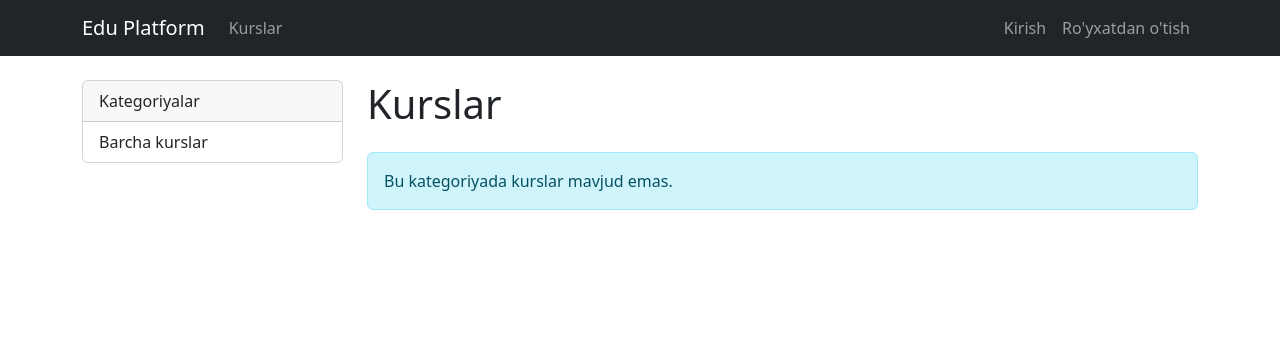
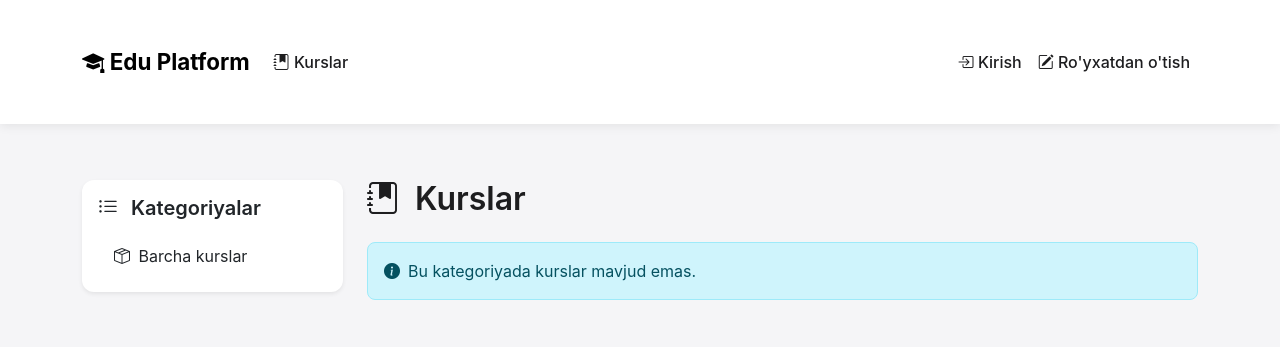
Before and after one commit to tokh1rovn1/eduplatform, a Django app: page / in a window 1280 px wide. Shown: the top 347 px of the page. Run offline with Django 5.2, Linux system fonts and the light colour scheme; data that the repository does not hold is empty.

Commit message:
Dizayin Yanada yaxshilandi

```diff
--- a/templates/base.html
+++ b/templates/base.html
@@ -4,52 +4,137 @@
     <meta charset="UTF-8">
     <meta name="viewport" content="width=device-width, initial-scale=1.0">
     <title>{% block title %}Edu Platform{% endblock %}</title>
+
+    <!-- Bootstrap CSS -->
     <link href="https://cdn.jsdelivr.net/npm/bootstrap@5.3.3/dist/css/bootstrap.min.css" rel="stylesheet">
+    <!-- Bootstrap Icons -->
+    <link href="https://cdn.jsdelivr.net/npm/bootstrap-icons@1.11.1/font/bootstrap-icons.css" rel="stylesheet">
+
     <style>
-        /* Qo'shimcha responsiv dizayn uchun CSS */
-        .navbar-nav .nav-link {
-            padding-left: 10px;
-            padding-right: 10px;
+        body {
+            font-family: -apple-system, BlinkMacSystemFont, "Segoe UI", Roboto, sans-serif;
+            background-color: #f5f5f7;
+            color: #1d1d1f;
+        }
+
+        .navbar {
+            background-color: #fff;
+            box-shadow: 0 2px 10px rgba(0,0,0,0.08);
+        }
+
+        .navbar-brand {
+            font-weight: 700;
+            font-size: 1.4rem;
+        }
+
+        .nav-link {
+            color: #1d1d1f !important;
+            font-weight: 500;
+            transition: color 0.3s, transform 0.3s;
+        }
+
+        .nav-link:hover {
+            color: #0071e3 !important;
+            transform: translateY(-2px);
+        }
+
+        .btn-primary {
+            background-color: #0071e3;
+            border: none;
+            transition: background-color 0.3s, transform 0.2s;
+        }
+
+        .btn-primary:hover {
+            background-color: #005bb5;
+            transform: translateY(-2px);
+        }
+
+        .container {
+            padding-top: 2rem;
+            padding-bottom: 2rem;
+        }
+
+        .card {
+            border: none;
+            border-radius: 12px;
+            transition: transform 0.3s, box-shadow 0.3s;
+            background-color: #fff;
+        }
+
+        .card:hover {
+            transform: translateY(-5px);
+            box-shadow: 0 15px 25px rgba(0,0,0,0.1);
+        }
+
+        .alert {
+            border-radius: 8px;
+        }
+
+        h1, h2, h3, h5 {
+            font-weight: 600;
+        }
+
+        /* Buttons minimalistic hover */
+        .btn-success, .btn-info {
+            border-radius: 8px;
+            font-weight: 500;
         }
     </style>
 </head>
 <body>
-    <nav class="navbar navbar-expand-lg navbar-dark bg-dark">
+
+<nav class="navbar navbar-expand-lg navbar-light">
     <div class="container">
-            <a class="navbar-brand" href="{% url 'home' %}">Edu Platform</a>
-            <button class="navbar-toggler" type="button" data-bs-toggle="collapse" data-bs-target="#navbarNav" aria-controls="navbarNav" aria-expanded="false" aria-label="Toggle navigation">
+        <a class="navbar-brand" href="{% url 'home' %}">
+            <i class="bi bi-mortarboard-fill"></i> Edu Platform
+        </a>
+        <button class="navbar-toggler" type="button" data-bs-toggle="collapse" data-bs-target="#navbarNav">
             <span class="navbar-toggler-icon"></span>
         </button>
         <div class="collapse navbar-collapse" id="navbarNav">
             <ul class="navbar-nav me-auto mb-2 mb-lg-0">
                 <li class="nav-item">
-                        <a class="nav-link" href="{% url 'home' %}">Kurslar</a>
+                    <a class="nav-link" href="{% url 'home' %}">
+                        <i class="bi bi-journal-bookmark-fill"></i> Kurslar
+                    </a>
                 </li>
             </ul>
             <ul class="navbar-nav">
                 {% if user.is_authenticated %}
                     {% if user.role == 'admin' %}
                         <li class="nav-item">
-                                <a class="nav-link" href="{% url 'admin_dashboard' %}">Admin Paneli</a>
+                            <a class="nav-link" href="{% url 'admin_dashboard' %}">
+                                <i class="bi bi-speedometer2"></i> Admin Paneli
+                            </a>
                         </li>
                     {% elif user.role == 'teacher' %}
                         <li class="nav-item">
-                                <a class="nav-link" href="{% url 'teacher_dashboard' %}">O'qituvchi Paneli</a>
+                            <a class="nav-link" href="{% url 'teacher_dashboard' %}">
+                                <i class="bi bi-person-badge-fill"></i> O'qituvchi Paneli
+                            </a>
                         </li>
                     {% elif user.role == 'student' %}
                         <li class="nav-item">
-                                <a class="nav-link" href="{% url 'student_profile' %}">Profilim</a>
+                            <a class="nav-link" href="{% url 'student_profile' %}">
+                                <i class="bi bi-person-circle"></i> Profilim
+                            </a>
                         </li>
                     {% endif %}
                     <li class="nav-item">
-                            <a class="nav-link" href="{% url 'logout' %}">Chiqish</a>
+                        <a class="nav-link" href="{% url 'logout' %}">
+                            <i class="bi bi-box-arrow-right"></i> Chiqish
+                        </a>
                     </li>
                 {% else %}
                     <li class="nav-item">
-                            <a class="nav-link" href="{% url 'login' %}">Kirish</a>
+                        <a class="nav-link" href="{% url 'login' %}">
+                            <i class="bi bi-box-arrow-in-right"></i> Kirish
+                        </a>
                     </li>
                     <li class="nav-item">
-                            <a class="nav-link" href="{% url 'register' %}">Ro'yxatdan o'tish</a>
+                        <a class="nav-link" href="{% url 'register' %}">
+                            <i class="bi bi-pencil-square"></i> Ro'yxatdan o'tish
+                        </a>
                     </li>
                 {% endif %}
             </ul>
@@ -61,8 +146,8 @@
     {% if messages %}
         {% for message in messages %}
             <div class="alert alert-{{ message.tags }} alert-dismissible fade show" role="alert">
-                    {{ message }}
-                    <button type="button" class="btn-close" data-bs-dismiss="alert" aria-label="Close"></button>
+                <i class="bi bi-info-circle"></i> {{ message }}
+                <button type="button" class="btn-close" data-bs-dismiss="alert"></button>
             </div>
         {% endfor %}
     {% endif %}
--- a/templates/course_list.html
+++ b/templates/course_list.html
@@ -4,47 +4,61 @@
 
 {% block content %}
 <div class="row">
-        <!-- Kategoriyalar bo'limi -->
-        <div class="col-12 col-md-3 mb-4 mb-md-0">
-            <div class="card">
-                <div class="card-header">
-                    Kategoriyalar
-                </div>
+    <!-- Kategoriyalar paneli -->
+    <div class="col-md-3 mb-4">
+        <div class="card p-3 shadow-sm">
+            <h5 class="mb-3 fw-semibold"><i class="bi bi-list-ul me-2"></i> Kategoriyalar</h5>
             <ul class="list-group list-group-flush">
                 <a href="{% url 'course_list' %}" class="list-group-item list-group-item-action">
-                        Barcha kurslar
+                    <i class="bi bi-box-seam me-1"></i> Barcha kurslar
                 </a>
                 {% for category in categories %}
                     <a href="{% url 'courses_by_category' slug=category.slug %}" class="list-group-item list-group-item-action">
-                            {{ category.name }}
+                        <i class="bi bi-tag-fill me-1"></i> {{ category.name }}
                     </a>
                 {% endfor %}
             </ul>
         </div>
     </div>
 
-        <!-- Kurslar bo'limi -->
-        <div class="col-12 col-md-9">
-            <h1 class="mb-4">Kurslar</h1>
+    <!-- Kurslar ro'yxati -->
+    <div class="col-md-9">
+        <h2 class="mb-4 fw-semibold"><i class="bi bi-journal-bookmark-fill me-2"></i> Kurslar</h2>
         <div class="row">
             {% for course in courses %}
-                    <div class="col-12 col-md-6 col-lg-4 mb-4">
-                        <div class="card h-100">
-                            <div class="card-body">
-                                <h5 class="card-title">{{ course.title }}</h5>
-                                <p class="card-text">{{ course.description|truncatewords:20 }}</p>
-                                <p class="card-text"><small class="text-muted">O'qituvchi: {{ course.teacher }}</small></p>
-                                <p class="card-text"><small class="text-muted">Kategoriya: {{ course.category.name }}</small></p>
-                                <a href="{% url 'course_detail' course.id %}" class="btn btn-primary">Batafsil</a>
-                            </div>
+                <div class="col-md-6 col-lg-4 mb-4">
+                    <div class="card h-100 p-3 shadow-sm hover-card">
+                        <h5 class="fw-bold mb-2"><i class="bi bi-mortarboard-fill me-1"></i> {{ course.title }}</h5>
+                        <p class="text-muted">{{ course.description|truncatewords:20 }}</p>
+                        <p class="text-muted small"><i class="bi bi-person-fill me-1"></i> {{ course.teacher }}</p>
+                        <p class="text-muted small"><i class="bi bi-tags-fill me-1"></i> {{ course.category.name }}</p>
+                        <a href="{% url 'course_detail' course.id %}" class="btn btn-primary btn-sm mt-2">
+                            <i class="bi bi-eye-fill me-1"></i> Batafsil
+                        </a>
                     </div>
                 </div>
             {% empty %}
                 <div class="col-12">
-                        <p class="alert alert-info">Bu kategoriyada kurslar mavjud emas.</p>
+                    <p class="alert alert-info d-flex align-items-center">
+                        <i class="bi bi-info-circle-fill me-2"></i> Bu kategoriyada kurslar mavjud emas.
+                    </p>
                 </div>
             {% endfor %}
         </div>
     </div>
 </div>
+
+<style>
+/* Card hover animatsiyasi */
+.hover-card {
+    border-radius: 12px;
+    transition: transform 0.3s, box-shadow 0.3s;
+    background-color: #fff;
+}
+
+.hover-card:hover {
+    transform: translateY(-5px);
+    box-shadow: 0 15px 25px rgba(0,0,0,0.08);
+}
+</style>
 {% endblock %}
```
Also changed, not shown: templates/course_detail.html (+31 -15 lines). Lines whose indentation alone changed are shown as unchanged.
